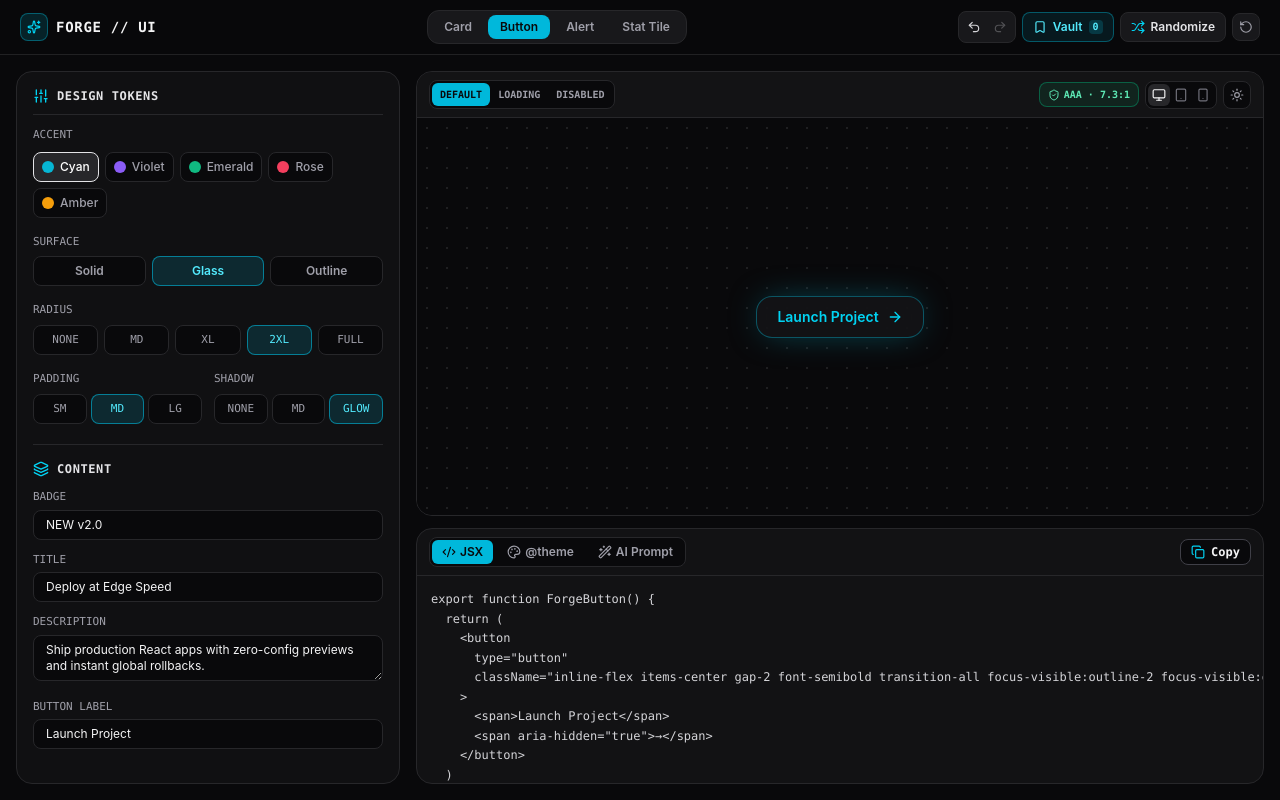
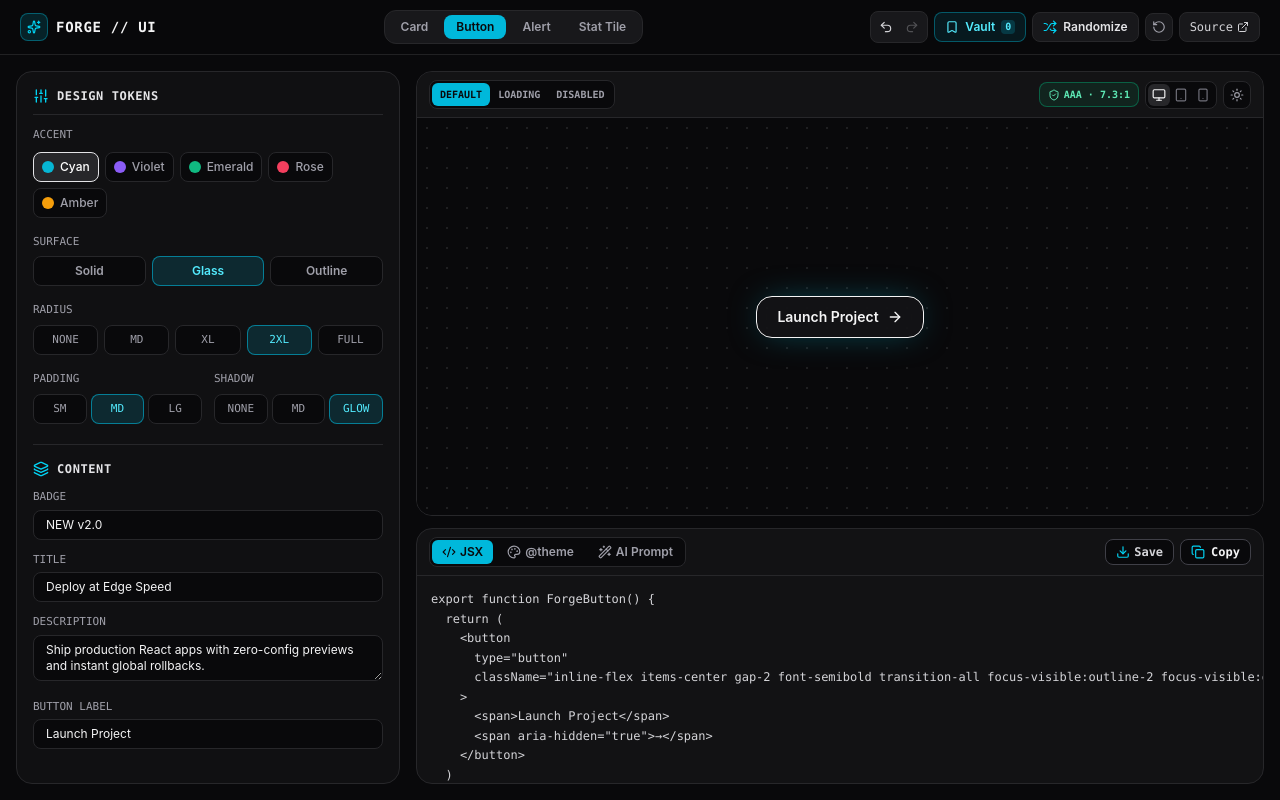
Before and after one commit to Nannidan/forge-ui-studio, a React (Vite) app: page / in a window 1280 px wide. Both pictures are taken after a click on the button "Button". Built offline with nearby package versions, Linux system fonts and the light colour scheme.

Commit message:
Add preview click feedback, 1-click file download, GitHub source link, and updated README

```diff
--- a/src/App.tsx
+++ b/src/App.tsx
@@ -5,6 +5,8 @@ import {
   Check,
   Code2,
   Copy,
+  Download,
+  ExternalLink,
   Layers,
   Palette,
   Redo2,
@@ -65,7 +67,6 @@ export default function App() {
   const activeOutput =
     exportTab === 'code' ? reactCode : exportTab === 'css' ? cssTokens : aiPrompt
 
-  // Keyboard shortcuts: Ctrl/Cmd + Z = Undo, Ctrl/Cmd + Shift + Z = Redo
   useEffect(() => {
     function onKeyDown(e: KeyboardEvent) {
       if (!(e.metaKey || e.ctrlKey)) return
@@ -109,6 +110,18 @@ export default function App() {
     }
     setCopied(true)
     window.setTimeout(() => setCopied(false), 1800)
+  }
+
+  function downloadOutput() {
+    const ext = exportTab === 'code' ? 'tsx' : exportTab === 'css' ? 'css' : 'txt'
+    const filename = `forge-${state.component}.${ext}`
+    const blob = new Blob([activeOutput], { type: 'text/plain;charset=utf-8' })
+    const url = URL.createObjectURL(blob)
+    const link = document.createElement('a')
+    link.href = url
+    link.download = filename
+    link.click()
+    URL.revokeObjectURL(url)
   }
 
   const tokensSection = (
@@ -320,6 +333,16 @@ export default function App() {
           </button>
         </div>
 
+        <div className="flex items-center gap-1.5">
+          <button
+            type="button"
+            onClick={downloadOutput}
+            aria-label="Download file"
+            className="inline-flex items-center gap-1 rounded-lg border border-zinc-700 bg-zinc-950 px-2.5 py-1 font-mono text-xs font-semibold text-zinc-300 transition-colors hover:border-cyan-500/60 hover:text-zinc-100"
+          >
+            <Download className="h-3.5 w-3.5 text-cyan-400" />
+            <span className="hidden sm:inline">Save</span>
+          </button>
           <button
             type="button"
             onClick={() => void copyOutput()}
@@ -337,6 +360,7 @@ export default function App() {
               </>
             )}
           </button>
+        </div>
       </div>
 
       <pre className="flex-1 overflow-auto p-3.5 font-mono text-xs leading-relaxed text-zinc-300">
@@ -379,7 +403,6 @@ export default function App() {
             </div>
 
             <div className="flex items-center gap-1.5">
-              {/* Undo / Redo */}
               <div className="flex rounded-lg border border-zinc-800 bg-zinc-900 p-0.5">
                 <button
                   type="button"
@@ -433,6 +456,18 @@ export default function App() {
               >
                 <RotateCcw className="h-3.5 w-3.5" />
               </button>
+
+              <a
+                href="https://github.com/Nannidan/forge-ui-studio"
+                target="_blank"
+                rel="noopener noreferrer"
+                aria-label="View source on GitHub"
+                title="View Source on GitHub"
+                className="hidden items-center gap-1 rounded-lg border border-zinc-800 bg-zinc-900 px-2.5 py-1.5 font-mono text-xs text-zinc-300 transition-colors hover:border-cyan-500/50 hover:text-cyan-300 sm:inline-flex"
+              >
+                <span>Source</span>
+                <ExternalLink className="h-3 w-3" />
+              </a>
             </div>
           </div>
 
@@ -457,7 +492,6 @@ export default function App() {
 
         {/* Main Workspace */}
         <main className="flex flex-1 flex-col gap-3 p-3 sm:p-4 lg:min-h-0 lg:flex-row lg:gap-4">
-          {/* Desktop Left Inspector Sidebar */}
           <aside className="hidden w-80 shrink-0 flex-col gap-5 overflow-y-auto rounded-2xl border border-zinc-800 bg-zinc-900/50 p-4 xl:w-96 lg:flex">
             <div>
               <div className="mb-3 flex items-center gap-2 border-b border-zinc-800 pb-2.5">
@@ -480,9 +514,7 @@ export default function App() {
             </div>
           </aside>
 
-          {/* Right / Main Stage: Stretchy Preview + Export */}
           <section className="flex min-w-0 flex-1 flex-col gap-3 lg:min-h-0 2xl:grid 2xl:grid-cols-12">
-            {/* Live Preview */}
             <div className="lg:min-h-0 lg:flex-1 2xl:col-span-7">
               <LivePreview
                 state={state}
@@ -490,12 +522,10 @@ export default function App() {
               />
             </div>
 
-            {/* Desktop Code Drawer */}
             <div className="hidden lg:block lg:h-64 lg:shrink-0 2xl:col-span-5 2xl:h-full">
               {exportPanel}
             </div>
 
-            {/* Mobile/Tablet Tabbed Dock */}
             <div className="flex flex-col gap-3 lg:hidden">
               <div className="grid grid-cols-3 gap-1 rounded-xl border border-zinc-800 bg-zinc-900 p-1">
                 <button
@@ -545,7 +575,6 @@ export default function App() {
           </section>
         </main>
 
-        {/* Saved Component Vault Drawer */}
         <VaultDrawer
           open={vaultOpen}
           onClose={() => setVaultOpen(false)}
--- a/src/components/LivePreview.tsx
+++ b/src/components/LivePreview.tsx
@@ -1,5 +1,5 @@
 import { useMemo, useState } from 'react'
-import { motion } from 'framer-motion'
+import { AnimatePresence, motion } from 'framer-motion'
 import {
   AlertTriangle,
   ArrowRight,
@@ -13,6 +13,7 @@ import {
   Sun,
   Tablet,
   TrendingUp,
+  Zap,
 } from 'lucide-react'
 import {
   ACCENTS,
@@ -35,6 +36,7 @@ export function LivePreview({ state, onInteractionChange }: LivePreviewProps) {
   const [viewport, setViewport] = useState<ViewportMode>('desktop')
   const [canvasTheme, setCanvasTheme] = useState<'dark' | 'light'>('dark')
   const [showA11yDetails, setShowA11yDetails] = useState(false)
+  const [clickNotice, setClickNotice] = useState<string | null>(null)
 
   const a11y = useMemo(() => evaluateA11y(state, canvasTheme), [state, canvasTheme])
 
@@ -47,6 +49,12 @@ export function LivePreview({ state, onInteractionChange }: LivePreviewProps) {
 
   const isLoading = state.interaction === 'loading'
   const isDisabled = state.interaction === 'disabled'
+
+  function triggerPreviewClick(label: string) {
+    if (isDisabled || isLoading) return
+    setClickNotice(`onClick fired → "${label || 'Launch Project'}"`)
+    window.setTimeout(() => setClickNotice(null), 1800)
+  }
 
   const surfaceClass =
     state.surface === 'glass'
@@ -79,8 +87,6 @@ export function LivePreview({ state, onInteractionChange }: LivePreviewProps) {
     <div className="flex h-full flex-col overflow-hidden rounded-2xl border border-zinc-800 bg-zinc-950">
       {/* Compact Canvas Toolbar */}
       <div className="flex shrink-0 flex-wrap items-center justify-between gap-2 border-b border-zinc-800 bg-zinc-900/70 px-3 py-2">
-        {/* Left: State Simulator Pills */}
-        <div className="flex items-center gap-2">
         <div
           role="group"
           aria-label="Component interaction state"
@@ -102,9 +108,7 @@ export function LivePreview({ state, onInteractionChange }: LivePreviewProps) {
             </button>
           ))}
         </div>
-        </div>
 
-        {/* Right: Live A11y Contrast Badge + Viewport + Theme */}
         <div className="flex items-center gap-1.5">
           <button
             type="button"
@@ -192,7 +196,7 @@ export function LivePreview({ state, onInteractionChange }: LivePreviewProps) {
 
       {/* Stretchy Dotted Stage */}
       <div
-        className={`flex flex-1 min-h-[220px] items-center justify-center p-4 transition-colors sm:min-h-[280px] sm:p-8 ${
+        className={`relative flex flex-1 min-h-[220px] items-center justify-center p-4 transition-colors sm:min-h-[280px] sm:p-8 ${
           canvasTheme === 'dark' ? 'bg-zinc-950' : 'bg-zinc-100'
         }`}
         style={{
@@ -203,6 +207,21 @@ export function LivePreview({ state, onInteractionChange }: LivePreviewProps) {
           backgroundSize: '20px 20px',
         }}
       >
+        <AnimatePresence>
+          {clickNotice && (
+            <motion.div
+              initial={{ opacity: 0, y: 8 }}
+              animate={{ opacity: 1, y: 0 }}
+              exit={{ opacity: 0, y: 8 }}
+              role="status"
+              className="absolute bottom-3 left-1/2 z-10 inline-flex -translate-x-1/2 items-center gap-1.5 rounded-full border border-cyan-500/40 bg-zinc-900/95 px-3 py-1 font-mono text-[11px] text-cyan-300 shadow-lg"
+            >
+              <Zap className="h-3 w-3" />
+              {clickNotice}
+            </motion.div>
+          )}
+        </AnimatePresence>
+
         <motion.div
           layout
           transition={{ type: 'spring', stiffness: 320, damping: 28 }}
@@ -216,6 +235,7 @@ export function LivePreview({ state, onInteractionChange }: LivePreviewProps) {
               disabled={isDisabled || isLoading}
               aria-busy={isLoading}
               aria-disabled={isDisabled}
+              onClick={() => triggerPreviewClick(state.ctaLabel)}
               className={`inline-flex items-center gap-2 font-semibold transition-all focus-visible:outline-2 focus-visible:outline-offset-2 active:scale-95 disabled:cursor-not-allowed ${
                 state.padding === 'sm'
                   ? 'px-4 py-2 text-xs'
@@ -224,9 +244,9 @@ export function LivePreview({ state, onInteractionChange }: LivePreviewProps) {
                     : 'px-5 py-2.5 text-sm'
               } ${radius} ${
                 state.surface === 'outline'
-                  ? `bg-transparent border-2 ${accent.border} ${accent.text}`
+                  ? `bg-transparent border-2 ${accent.border}${accent.text}`
                   : state.surface === 'glass'
-                    ? `bg-zinc-900/70 backdrop-blur-md border ${accent.border} ${accent.text}`
+                    ? `bg-zinc-900/70 backdrop-blur-md border ${accent.border}${accent.text}`
                     : accent.bg
               } ${shadowClass}`}
             >
@@ -339,6 +359,7 @@ export function LivePreview({ state, onInteractionChange }: LivePreviewProps) {
                   <button
                     type="button"
                     disabled={isDisabled}
+                    onClick={() => triggerPreviewClick(state.ctaLabel)}
                     className={`mt-5 inline-flex items-center gap-2 rounded-xl px-4 py-2 text-xs font-semibold transition-all active:scale-95 disabled:cursor-not-allowed sm:text-sm ${accent.bg}`}
                   >
                     <span>{state.ctaLabel}</span>
```
Also changed, not shown: 1 other file (tests, documents, lock files or other folders). Lines whose indentation alone changed are shown as unchanged.
